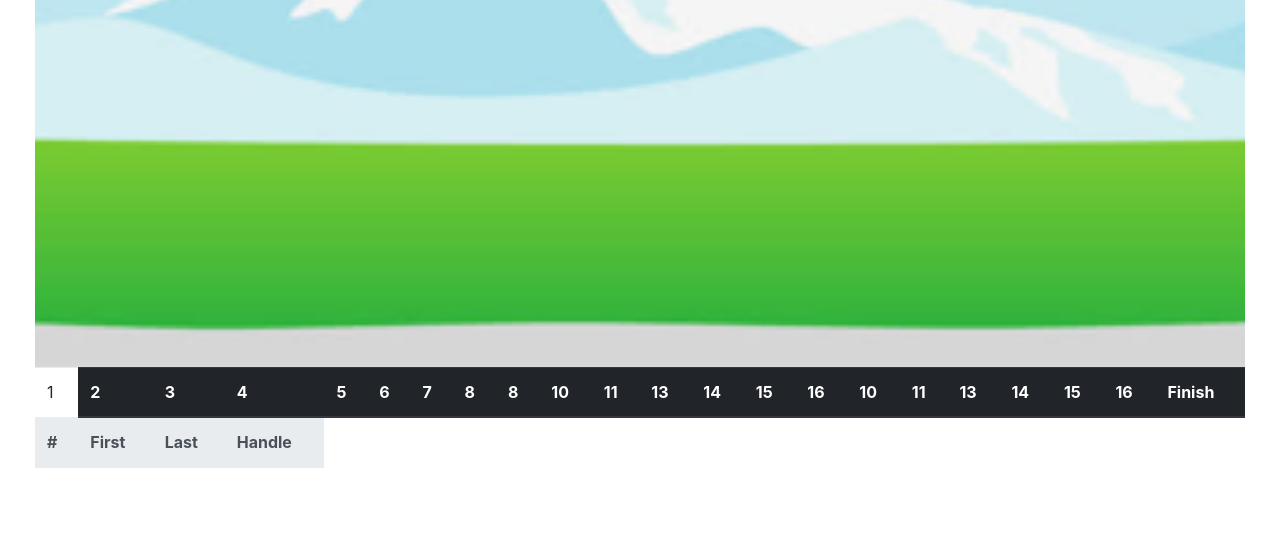
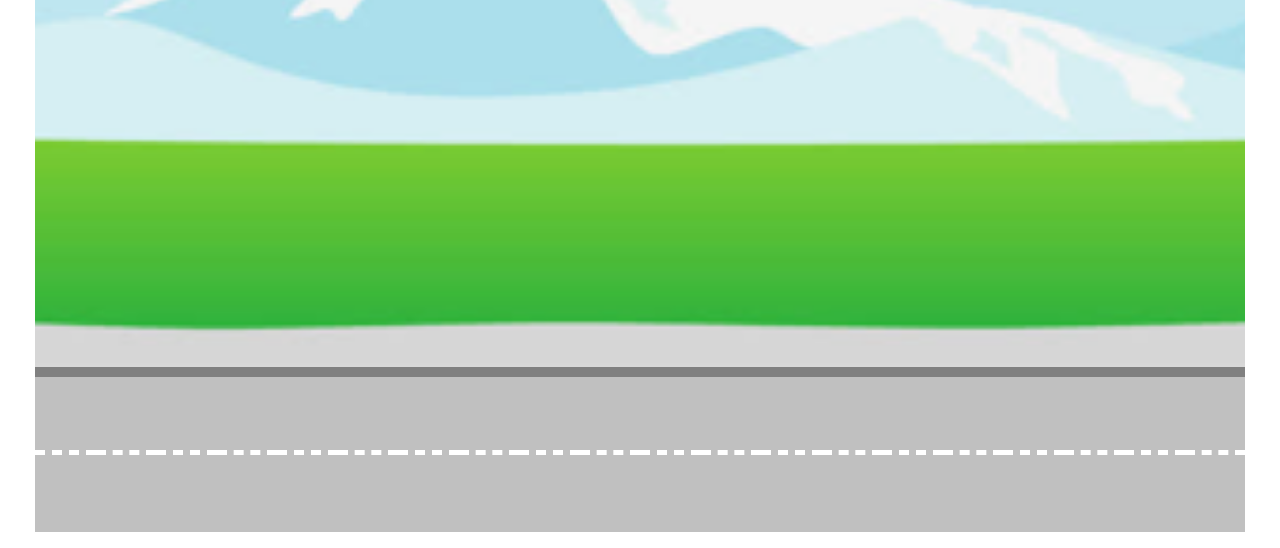
Before and after one commit to joycedelatorre/racer, a plain HTML site: page index.html in a window 1280 px wide. Shown: the part 433-981 px from the top of the page. Before the commit the page ends 917 px from the top, so only its background shows below. Drawn offline with nearby package versions, Linux system fonts and the light colour scheme.

Commit message:
add images and modified html css

```diff
--- a/index.html
+++ b/index.html
@@ -22,46 +22,58 @@
 		<div class="cont">
 			<div class="row top">
 				<div class="col banner" >
-					JavaScript Racer
+					J<span class="black">ava</span>S<span class="black">cript</span> R<span class="black">acer</span>
 				</div>
 			</div>
 
 			<div class="row">
 				<table class="table">
-			  <thead class="thead-dark">
-			    <tr>
-			      <td scope="col">1</td>
-			      <th scope="col">2</th>
-			      <th scope="col">3</th>
-			      <th scope="col">4</th>
-			      <th scope="col">5</th>
-			      <th scope="col">6</th>
-			      <th scope="col">7</th>
-			      <th scope="col">8</th>
-			      <th scope="col">8</th>
-			      <th scope="col">10</th>
-			      <th scope="col">11</th>
-			      <th scope="col">13</th>
-			      <th scope="col">14</th>
-			      <th scope="col">15</th>
-			      <th scope="col">16</th>
-			      <th scope="col">10</th>
-			      <th scope="col">11</th>
-			      <th scope="col">13</th>
-			      <th scope="col">14</th>
-			      <th scope="col">15</th>
-			      <th scope="col">16</th>
-			      <th scope="col">Finish</th>
+			  <tbody>
+			    <tr class="road1">
+			    	<td></td>
+			    	<td></td>
+			    	<td></td>
+			    	<td></td>
+			    	<td></td>
+			    	<td></td>
+			    	<td></td>
+			    	<td></td>
+			    	<td></td>
+			    	<td></td>
+			    	<td></td>
+			    	<td></td>
+			    	<td></td>
+			    	<td></td>
+			    	<td></td>
+			    	<td></td>
+			    	<td></td>
+			    	<td></td>
+			    	<td></td>
+			    	<td class="finish"></td>
 			    </tr>
-			  </thead>
-			  <thead class="thead-light">
-			    <tr>
-			      <th scope="col">#</th>
-			      <th scope="col">First</th>
-			      <th scope="col">Last</th>
-			      <th scope="col">Handle</th>
+			    <tr class="road2">
+			    	<td></td>
+			    	<td></td>
+			    	<td></td>
+			    	<td></td>
+			    	<td></td>
+			    	<td></td>
+			    	<td></td>
+			    	<td></td>
+			    	<td></td>
+			    	<td></td>
+			    	<td></td>
+			    	<td></td>
+			    	<td></td>
+			    	<td></td>
+			    	<td></td>
+			    	<td></td>
+			    	<td></td>
+			    	<td></td>
+			    	<td></td>
+			    	<td class="finish"></td>
 			    </tr>
-			  </thead>
+			  </tbody>
 				</table>
 			</div>
 
--- a/racer.css
+++ b/racer.css
@@ -13,8 +13,21 @@
 
 .banner{
 	text-align:center;
-	font-size:100px;
+	font-size:150px;
 	text-align: center;
 	font-family: 'Faster One', cursive;
+	color:red;
 
 }
+.black{
+	color:black;
+}
+.road1{
+	border-top:10px solid grey;
+	border-bottom: 5px dashed white;
+
+}
+td{
+	background-color:rgb(192,192,192);
+	height:80px;
+}
```
Also changed, not shown: images/blueCar.png (added), images/redCar.png (added).
